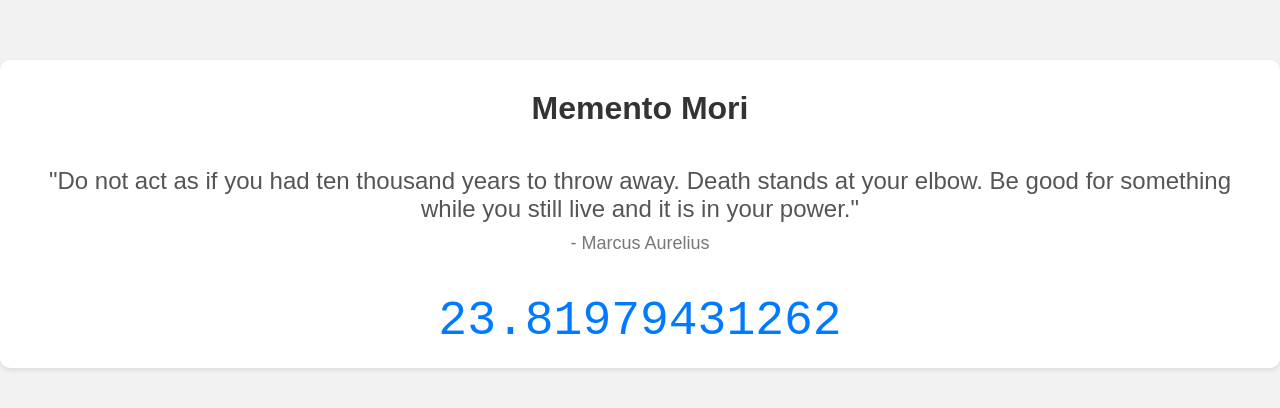
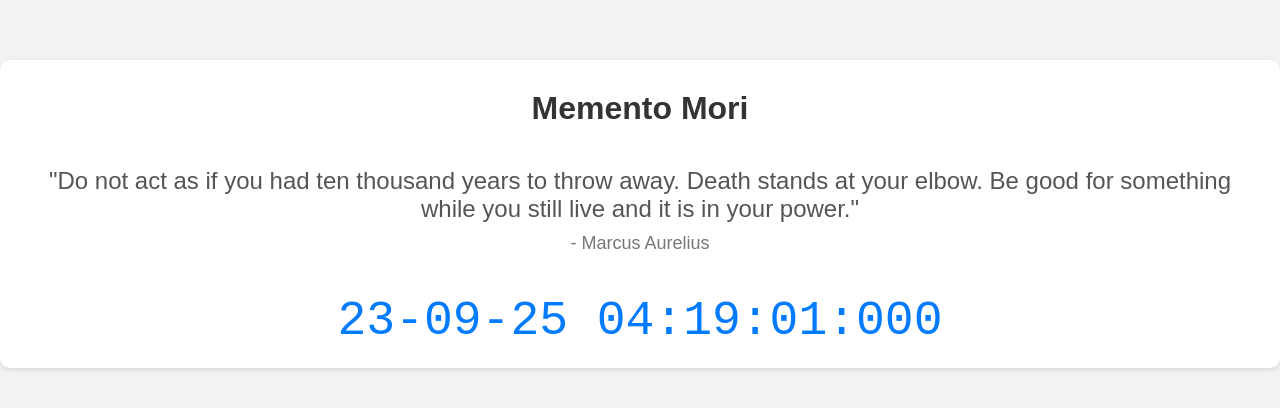
Before and after one commit to karanjakhar7/age, a plain HTML site: page index.html in a window 1280 px wide. Shown: the part 186-594 px from the top of the page. Drawn offline with nearby package versions, Linux system fonts and the light colour scheme.

Commit message:
actual datetime

```diff
--- a/index.html
+++ b/index.html
@@ -4,6 +4,7 @@
     <meta charset="UTF-8">
     <meta name="viewport" content="width=device-width, initial-scale=1.0">
     <title>Memento Mori</title>
+    <script src="https://cdnjs.cloudflare.com/ajax/libs/moment.js/2.29.1/moment.min.js"></script>
     <style>
         body {
             font-family: 'Poppins', sans-serif;
--- a/script.js
+++ b/script.js
@@ -1,20 +1,30 @@
-const birthDate_getTime = new Date('2000-03-13').getTime(); // Replace with your birth date
-const millisecondsPerYear = 1000 * 60 * 60 * 24 * 365.25;
+const birthDate = moment('2000-03-13');
+const ageCounter = document.getElementById('age-counter');
 
-function calculateAge(birthDate_getTime) {
-    const now = new Date();
-    const diff = now.getTime() - birthDate_getTime;
-    const age = diff / millisecondsPerYear;
-    return age;
+function calculateAge(birthDate) {
+    const now = moment();
+    return moment.duration(now.diff(birthDate));
 }
 
 function displayAge() {
-    const age = calculateAge(birthDate_getTime);
-    document.getElementById('age-counter').textContent = age.toFixed(11); // Adjust the precision as needed
-    requestAnimationFrame(displayAge);
+    const age = calculateAge(birthDate);
+    const years = age.years().toString().padStart(2, '0');
+    const months = age.months().toString().padStart(2, '0');
+    const days = age.days().toString().padStart(2, '0');
+    const hours = age.hours().toString().padStart(2, '0');
+    const minutes = age.minutes().toString().padStart(2, '0');
+    const seconds = age.seconds().toString().padStart(2, '0');
+    const milliseconds = age.milliseconds().toString().padStart(3, '0');
+
+    const ageString = `${years}-${months}-${days} ${hours}:${minutes}:${seconds}:${milliseconds}`;
+    ageCounter.textContent = ageString;
 }
 
+// Call displayAge initially to show the age
 displayAge();
+
+// Call displayAge every second to continuously update the age display
+setInterval(displayAge, 50);
 
 
 
```
